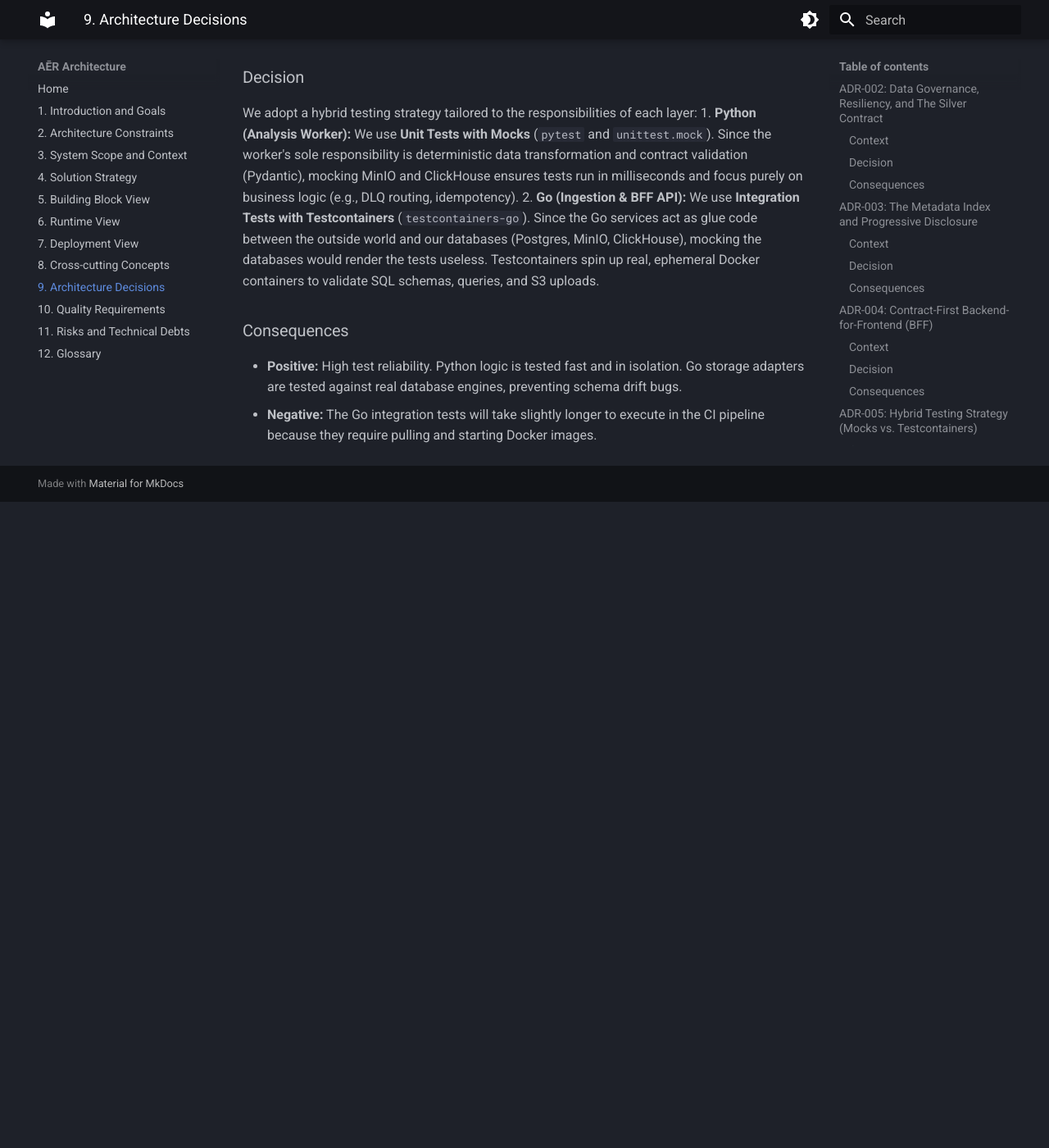
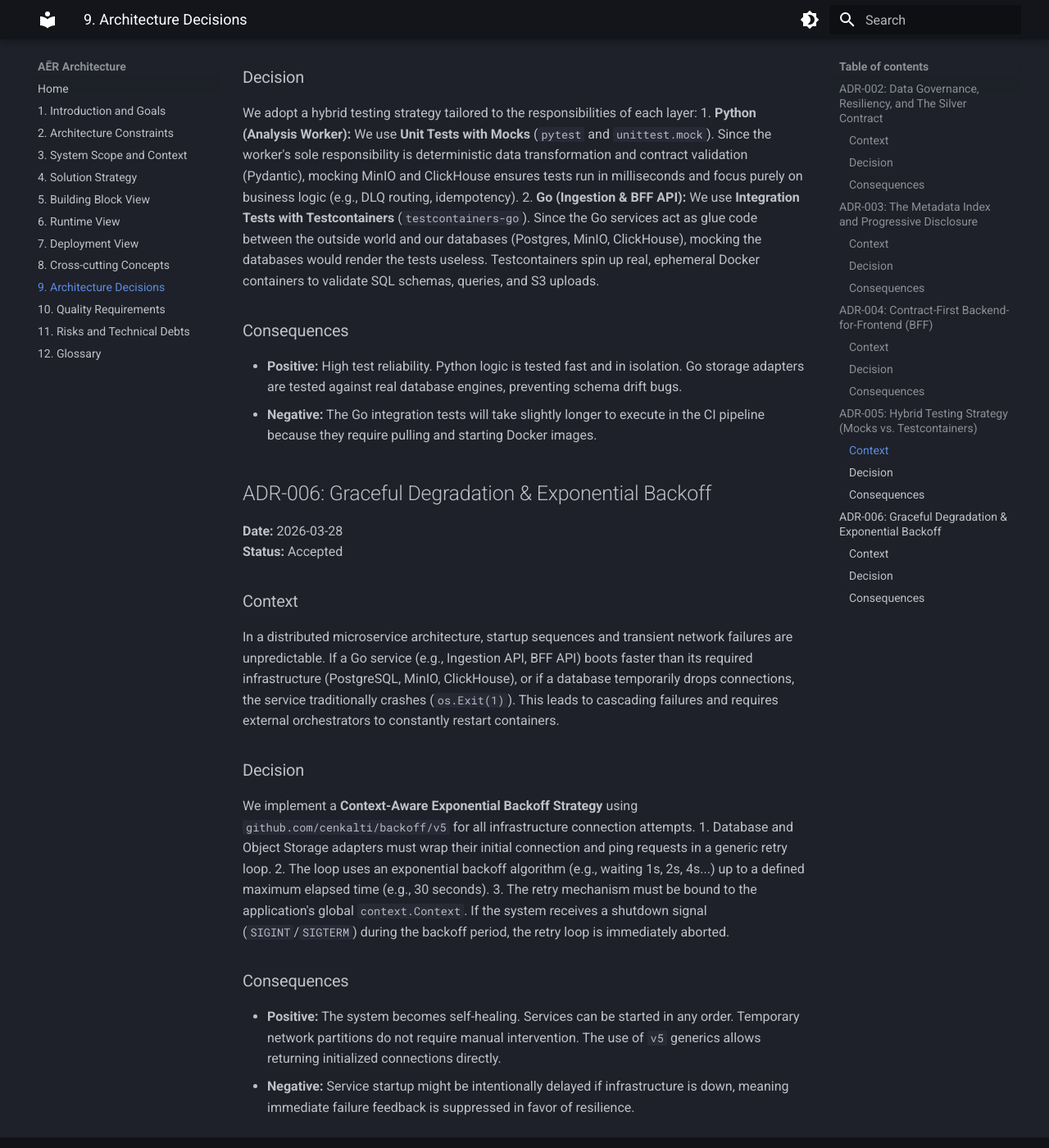
Before and after one commit to frogfromlake/aer, an MkDocs documentation site: the page built from docs/arc42/09_architecture_decisions.md, in a window 1280 px wide and 1400 px high, scrolled down 3052 px. Shown: the whole window at 82% size. Built offline with MkDocs 1.6.1 and Material for MkDocs 9.7.7, drawn with Linux system fonts in a browser that asks for light colours; before the commit the page ends 3664 px from its top, so only the background shows below that.

Commit message:
docs: add ADR-006 defining context-aware exponential backoff strategy

```diff
--- a/docs/arc42/09_architecture_decisions.md
+++ b/docs/arc42/09_architecture_decisions.md
@@ -72,3 +72,21 @@ We adopt a hybrid testing strategy tailored to the responsibilities of each laye
 ### Consequences
 * **Positive:** High test reliability. Python logic is tested fast and in isolation. Go storage adapters are tested against real database engines, preventing schema drift bugs.
 * **Negative:** The Go integration tests will take slightly longer to execute in the CI pipeline because they require pulling and starting Docker images.
+
+## ADR-006: Graceful Degradation & Exponential Backoff
+
+**Date:** 2026-03-28
+**Status:** Accepted
+
+### Context
+In a distributed microservice architecture, startup sequences and transient network failures are unpredictable. If a Go service (e.g., Ingestion API, BFF API) boots faster than its required infrastructure (PostgreSQL, MinIO, ClickHouse), or if a database temporarily drops connections, the service traditionally crashes (`os.Exit(1)`). This leads to cascading failures and requires external orchestrators to constantly restart containers.
+
+### Decision
+We implement a **Context-Aware Exponential Backoff Strategy** using `github.com/cenkalti/backoff/v5` for all infrastructure connection attempts.
+1. Database and Object Storage adapters must wrap their initial connection and ping requests in a generic retry loop.
+2. The loop uses an exponential backoff algorithm (e.g., waiting 1s, 2s, 4s...) up to a defined maximum elapsed time (e.g., 30 seconds).
+3. The retry mechanism must be bound to the application's global `context.Context`. If the system receives a shutdown signal (`SIGINT`/`SIGTERM`) during the backoff period, the retry loop is immediately aborted.
+
+### Consequences
+* **Positive:** The system becomes self-healing. Services can be started in any order. Temporary network partitions do not require manual intervention. The use of `v5` generics allows returning initialized connections directly.
+* **Negative:** Service startup might be intentionally delayed if infrastructure is down, meaning immediate failure feedback is suppressed in favor of resilience.
```
